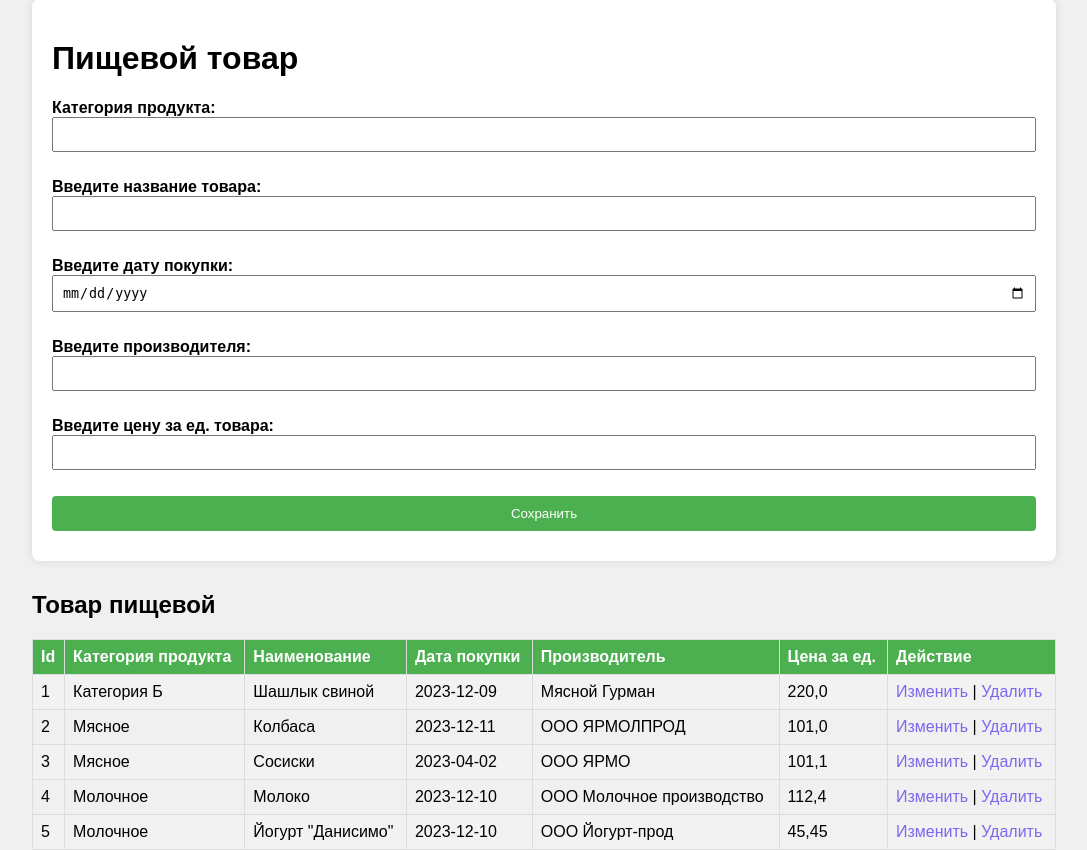
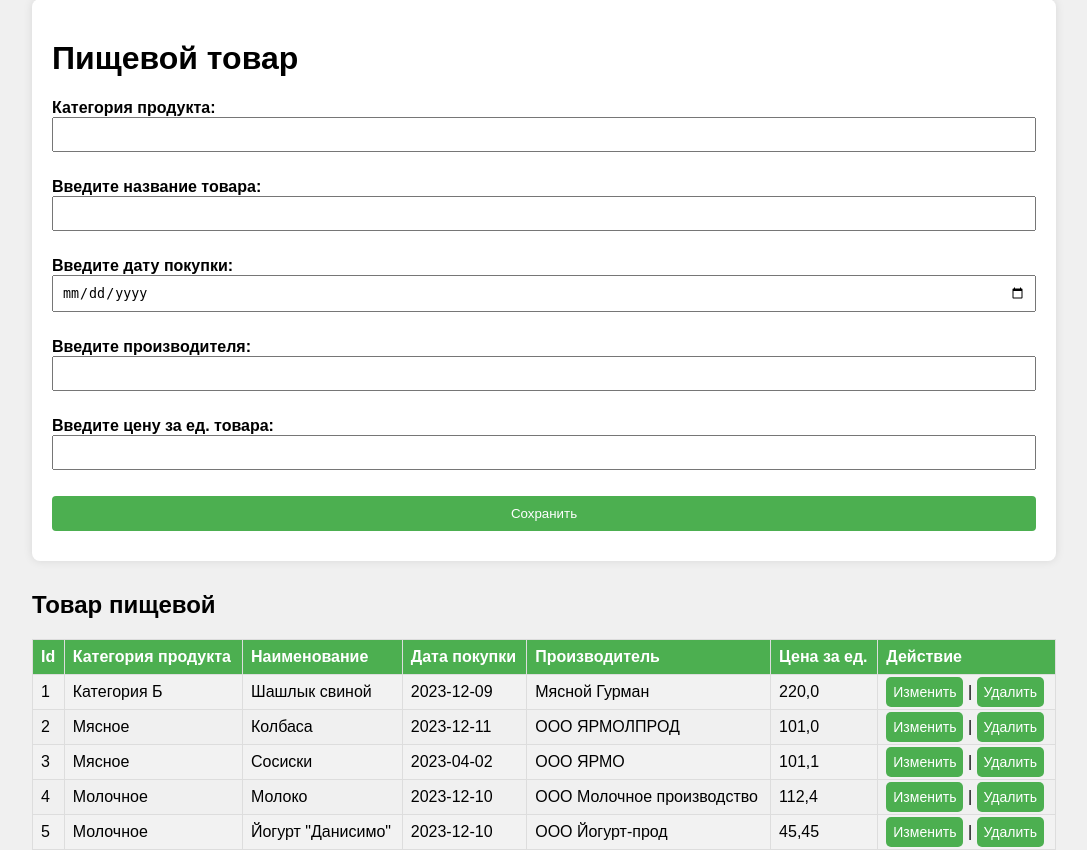
Before and after one commit to BakSnn/Django-Project, a Django app: page / in a window 1280 px wide. Shown: the part 55-905 px from the top of the page, without its empty margins (96-1183 px from the left). Run offline with Django 4.2, Linux system fonts and the light colour scheme; data comes from the database, SQL or seed files in the repository.

Commit message:
added new styles for button

```diff
--- a/hello/static/css/edit.css
+++ b/hello/static/css/edit.css
@@ -43,6 +43,8 @@
         padding: 10px;
         border-radius: 4px;
     }
+    input[type="submit"]:hover{
+    background-color:#317C34}
 
     h2 {
         margin-top: 30px;
--- a/hello/static/css/home.css
+++ b/hello/static/css/home.css
@@ -28,6 +28,7 @@ img {
     max-width: 100%;
     height: auto;
     margin: 20px 0;
+    border-radius: 20px;
 }
 
 a {
--- a/hello/static/css/styles.css
+++ b/hello/static/css/styles.css
@@ -8,7 +8,15 @@
   text-decoration: none;
   color: MediumSlateBlue;
 }
-
+   .button-change-delete{
+   padding:7px;
+   background-color:#4caf50;;
+   color: white;
+   border-radius:5px;
+   font-size:14px;
+   }
+   .button-change-delete:hover{
+   background-color:#317C34}
 
     .container {
         width: 80%;
@@ -43,7 +51,8 @@
         padding: 10px;
         border-radius: 4px;
     }
-
+    input[type="submit"]:hover{
+    background-color:#317C34}
     h2 {
         margin-top: 30px;
     }
--- a/hello/templates/index.html
+++ b/hello/templates/index.html
@@ -55,7 +55,7 @@
         <td>{{person.age}}</td>
         <td>{{person.maker}}</td>
         <td>{{person.price}}</td>
-    <td><a href="edit/{{person.id}}">Изменить</a> | <a href="delete/{{person.id}}">Удалить</a></td>
+    <td><a class="button-change-delete"  href="edit/{{person.id}}">Изменить</a> | <a class="button-change-delete" href="delete/{{person.id}}">Удалить</a></td>
     </tr>
     {% endfor %}
 </table>
```
